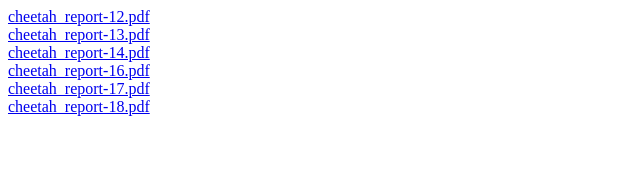
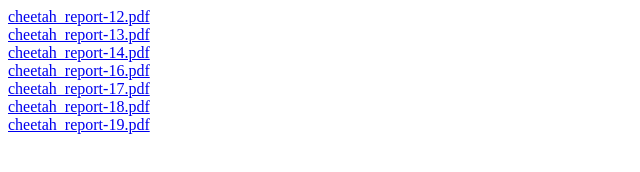
Before and after one commit to thescouser89/cheetah_report, a plain HTML site: page index.html in a window 1280 px wide. Shown: the whole page, without its empty margins (0-640 px from the left). Drawn offline with Linux system fonts and the light colour scheme.

Commit message:
Travis CI autocommit from travis build 19

```diff
--- a/index.html
+++ b/index.html
@@ -5,3 +5,4 @@
 <a href="cheetah_report-16.pdf">cheetah_report-16.pdf</a><br/>
 <a href="cheetah_report-17.pdf">cheetah_report-17.pdf</a><br/>
 <a href="cheetah_report-18.pdf">cheetah_report-18.pdf</a><br/>
+<a href="cheetah_report-19.pdf">cheetah_report-19.pdf</a><br/>
```
Also changed, not shown: 1 other file.
